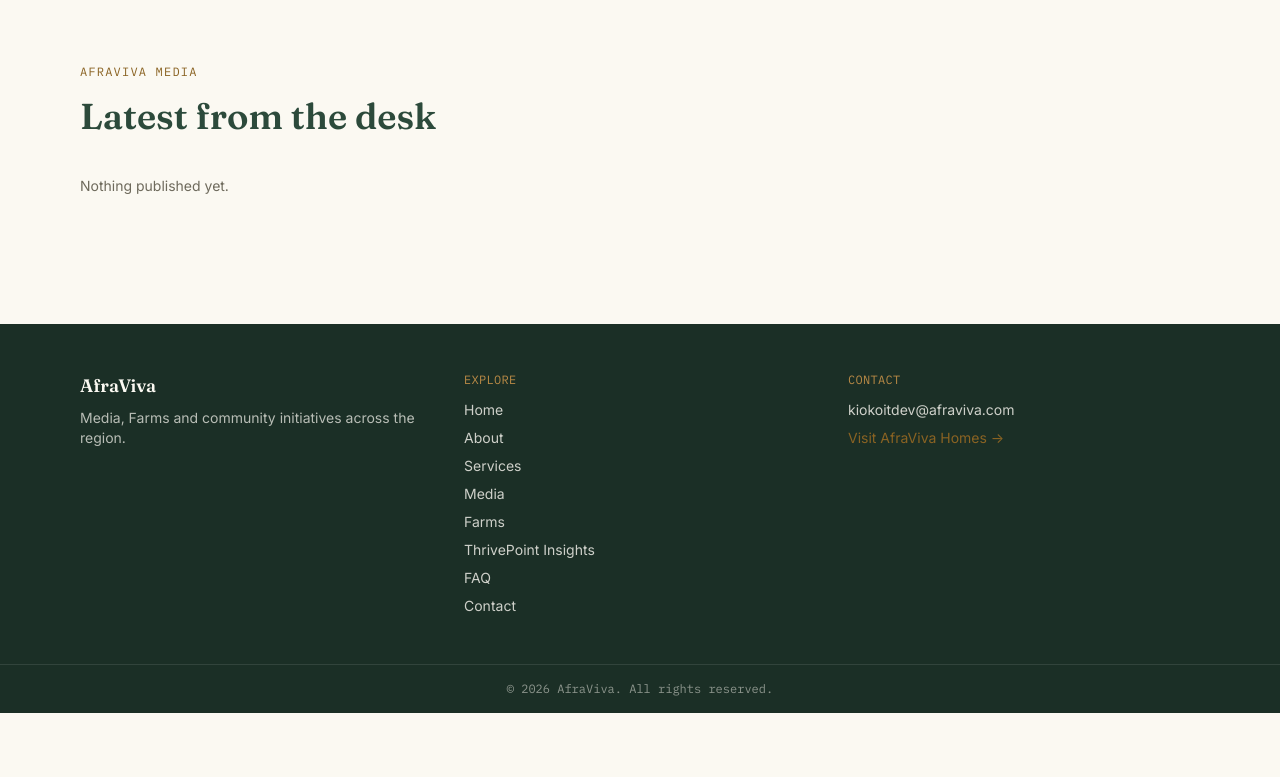
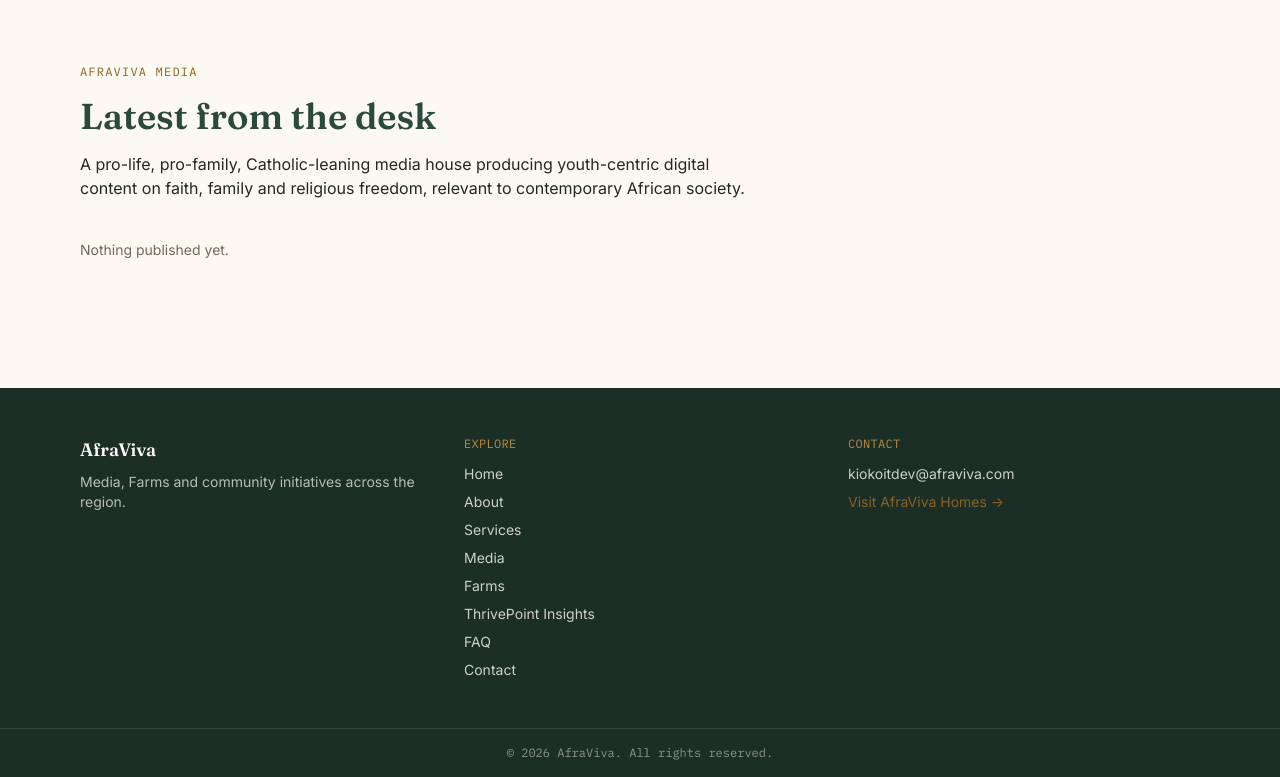
Before and after one commit to judekioko/afraviva-platform, a Django app: template media_hub/templates/media_hub/list.html in a window 1280 px wide. Shown: the part 65-842 px from the top of the page. Before the commit the page ends 778 px from the top, so only its background shows below. Run offline with Django 5.2, Linux system fonts and the light colour scheme; the template is opened without the code that fills it, so the values that code supplies are empty; style sheets or scripts are compiled from the project's sources.

Commit message:
Correct AfraViva Media's identity: pro-life, pro-family, Catholic-leaning
Migrated real content from afraviva.com/Services/afravivamedia.php, which
explicitly frames AfraViva Media as pro-life, pro-family and
Catholic-leaning (references to Archbishop Emeritus John Baptist Odama,
the Uganda Martyrs, and the Pimolo Martyrs). Updated the Media
description everywhere it appears (Home, Services, Media hub) and
replaced the seeded Media posts with the real story topics from that
page instead of generic invented ones.

Co-Authored-By: Claude Sonnet 5 <noreply@anthropic.com>

```diff
--- a/corporate/templates/corporate/home.html
+++ b/corporate/templates/corporate/home.html
@@ -40,7 +40,7 @@
     <div class="border border-line rounded p-5 bg-paper-alt">
       <p class="font-mono text-xs text-gold-text mb-2">01</p>
       <h3 class="font-serif font-semibold text-ink mb-1">AfraViva Media</h3>
-      <p class="text-sm text-muted">Producing youth-centric digital media in and about faith, family, and religious freedom, relevant to contemporary African society.</p>
+      <p class="text-sm text-muted">A pro-life, pro-family, Catholic-leaning media house producing youth-centric digital content on faith, family, and religious freedom, relevant to contemporary African society.</p>
     </div>
     <div class="border border-line rounded p-5 bg-paper-alt">
       <p class="font-mono text-xs text-gold-text mb-2">02</p>
--- a/corporate/templates/corporate/services.html
+++ b/corporate/templates/corporate/services.html
@@ -12,7 +12,7 @@
     <div class="border border-line rounded p-6 bg-paper-alt">
       <p class="font-mono text-xs text-gold-text mb-2">01</p>
       <h2 class="font-serif text-xl font-semibold text-ink mb-2">AfraViva Media</h2>
-      <p class="text-sm text-muted mb-3">Producing youth-centric digital media in and about faith, family, and religious freedom, relevant to contemporary African society.</p>
+      <p class="text-sm text-muted mb-3">A pro-life, pro-family, Catholic-leaning media house producing youth-centric digital content on faith, family, and religious freedom, relevant to contemporary African society.</p>
       <a href="{% url 'media_hub:list' %}" class="text-sm text-gold-text hover:text-gold">Learn more →</a>
     </div>
     <div class="border border-line rounded p-6 bg-paper-alt">
--- a/media_hub/templates/media_hub/list.html
+++ b/media_hub/templates/media_hub/list.html
@@ -1,10 +1,15 @@
 {% extends "base.html" %}
 {% block title %}Media — AfraViva{% endblock %}
+{% block meta_description %}AfraViva Media is a pro-life, pro-family, Catholic-leaning media house producing youth-centric digital content on faith, family and religious freedom.{% endblock %}
 
 {% block content %}
 <section class="max-w-6xl mx-auto px-4 py-16">
   <p class="font-mono text-xs uppercase tracking-widest text-gold-text mb-4">AfraViva Media</p>
-  <h1 class="font-serif text-3xl md:text-4xl font-semibold text-forest mb-10">Latest from the desk</h1>
+  <h1 class="font-serif text-3xl md:text-4xl font-semibold text-forest mb-4">Latest from the desk</h1>
+  <p class="text-ink-soft max-w-2xl mb-10">
+    A pro-life, pro-family, Catholic-leaning media house producing youth-centric digital content
+    on faith, family and religious freedom, relevant to contemporary African society.
+  </p>
 
   <div class="grid gap-6 md:grid-cols-3">
     {% for post in page_obj %}
```
Also changed, not shown: media_hub/migrations/0003_real_media_stories.py (added).
